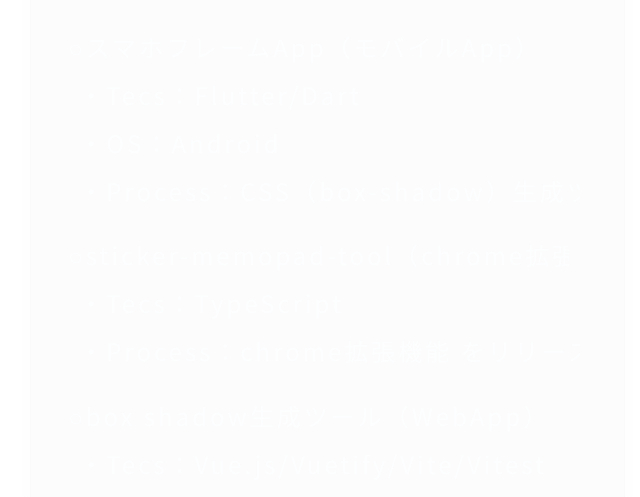
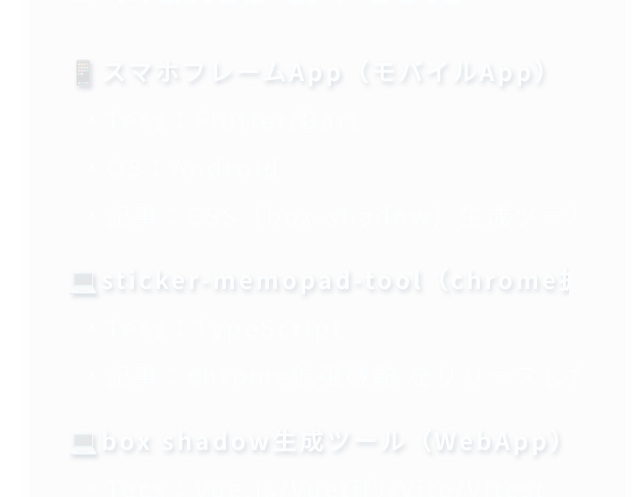
Before and after one commit to enumura1/pf-react-my-webpage, a React (Vite) app: page / in a window 1280 px wide. Shown: the part 4213-4710 px from the top of the page, without its empty margins (610-1250 px from the left). Built offline with nearby package versions, Linux system fonts and the light colour scheme; no server answers.

Commit message:
add:icon ui and text shadow on h3tag

```diff
--- a/src/components/Info.tsx
+++ b/src/components/Info.tsx
@@ -14,24 +14,27 @@ export default function Info(props: InfoProps) {
         <div className="info-ctr-elem-left">
           <h1 className="sectionTitle">■ Info</h1>
           <p>フロントメインのトピックを不定期で更新してます。</p>
+          <a href="https://qiita.com/enumura1">
           <h3>◆ Qiita</h3>
+          </a>
+          <p className="text-overflow">
+            <a href="https://qiita.com/enumura1/items/0aa345637529f582e1e6">
+            📗【Webサイト制作】駆け出しエンジニアが1か月で作成したポートフォリオサイトの振り返り
+            </a>
+          </p>
           <p className="text-overflow">
             <a href="https://qiita.com/enumura1/items/8449c2c0b00c8eeac6c6">
-              ・【React】react-three-fiberで自作の3Dモデルを手軽にWebサイトに表示する
+            📗【React】react-three-fiberで自作の3Dモデルを手軽にWebサイトに表示する
             </a>
           </p>
           <p className="text-overflow">
             <a href="https://qiita.com/enumura1/items/c1dee84b87fc0f0692ad">
-              ・【React×Blender】react-three-fiberで表示した3Dモデルに発光感（ブルーム）を付ける
-            </a>
-          </p>
-          <p className="text-overflow">
-            <a href="https://qiita.com/enumura1/items/062ec1f222d8fb6badce">
-              ・【JavaScript】Webページ内にタブ切り替えイベントを実装してみた
+            📗【React×Blender】react-three-fiberで表示した3Dモデルに発光感（ブルーム）を付ける
             </a>
           </p>
           <h3>◆ Blender</h3>
-          <p>Blenderで作成した3Dモデルを投稿しています。</p>
+          <p>Blenderで画像のような3Dモデル作成しています。</p>
+          <p>今年の目標はアバター作成です。</p>
         </div>
         <div className="info-ctr-elem-right">
           <div className="info-img-topCtr">
--- a/src/components/Makes.tsx
+++ b/src/components/Makes.tsx
@@ -4,37 +4,37 @@ export default function Makes() {
       <div className="house-container">
         <div className="pc-ctr-elem-left"></div>
         <div className="pc-ctr-elem-right">
-          <h1 className="sectionTitle">■ Makes</h1>
+          <h1 className="sectionTitle">■ Makes & Posts</h1>
           <h3>
             <a href="https://play.google.com/store/apps/details?id=net.namtchrcd.smahoframeapp">
-              ○スマホフレームApp（モバイルApp）
+            📱スマホフレームApp（モバイルApp）
             </a>
           </h3>
           <p>・Tecs：Flutter/Dart</p>
           <p>・OS：Android</p>
           <p id="process">
             <a href="https://zenn.dev/enumura/articles/df7d912cbbc649">
-              ・Process：CSS（box-shadow）生成ツールの制作を振り返って
+              ・記事：CSS（box-shadow）生成ツールの制作を振り返って
             </a>
           </p>
           <h3>
             <a href="https://chromewebstore.google.com/detail/sticker-memopad-tool/eakpffkclefiodbgeobocecjgckpkgab">
-              ○sticker-memopad-tool（chrome拡張）
+            💻sticker-memopad-tool（chrome拡張）
             </a>
           </h3>
           <p>・Tecs：TypeScript</p>
           <p id="process">
             <a href="https://zenn.dev/enumura/articles/29fccbd7b73c6a">
-              ・Process：chrome拡張機能 をリリースしたので開発過程を振り返ってみた
+              ・記事：chrome拡張機能 をリリースしたので開発過程を振り返ってみた
             </a>
           </p>
           <h3>
-            <a href="https://enumura1.github.io/box-shadow-tool/">○box shadow生成ツール（WebApp）</a>
+            <a href="https://enumura1.github.io/box-shadow-tool/">💻box shadow生成ツール（WebApp）</a>
           </h3>
           <p>・Tecs：Vue.js/Vuetify/Vite/Vitest</p>
           <p id="process">
             <a href="https://zenn.dev/enumura/articles/cd776d7375ea24">
-              ・Process：エンジニア１年目の初心者が約１か月でリリースしたモバイルアプリの制作過程
+              ・記事：エンジニア１年目の初心者が約１か月でリリースしたモバイルアプリの制作過程
             </a>
           </p>
         </div>
--- a/src/css/App.css
+++ b/src/css/App.css
@@ -38,6 +38,7 @@ section {
 }
 
 .sectionTitle {
+  font-size: 3rem;
   animation: textShadowAnimation 5s linear infinite;
 }
 
--- a/src/css/Info.css
+++ b/src/css/Info.css
@@ -22,6 +22,18 @@
   margin-left: 2%;
 }
 
+.info-ctr-elem-left h3 {
+  color: aliceblue;
+  text-shadow: 4px 5px 6px #00123a;
+  transition: 0.5s;
+}
+
+.info-ctr-elem-left h3:first-child:hover {
+  color: rgb(0, 255, 98);
+  text-shadow: 4px 5px 6px #a9ffbf;
+  transition: 0.5s;
+}
+
 .text-overflow {
   max-width: 90%;
   text-overflow: ellipsis;
--- a/src/css/PC.css
+++ b/src/css/PC.css
@@ -25,6 +25,9 @@
 .pc-ctr-elem-right h3 {
   margin-top: 3%;
   max-width: 90%;
+  color: aliceblue;
+  text-shadow: 2px 3px 4px #00123a;
+  font-weight: bold;
   text-overflow: ellipsis;
   overflow: hidden;
   white-space: nowrap;
--- a/src/css/TopContainer.css
+++ b/src/css/TopContainer.css
@@ -20,7 +20,6 @@
 }
 
 .topContainerText {
-  /* line-height: 2; */
   opacity: 0;
   transform: translateY(-100px);
   animation: slideUp 1s ease-out forwards;
```
